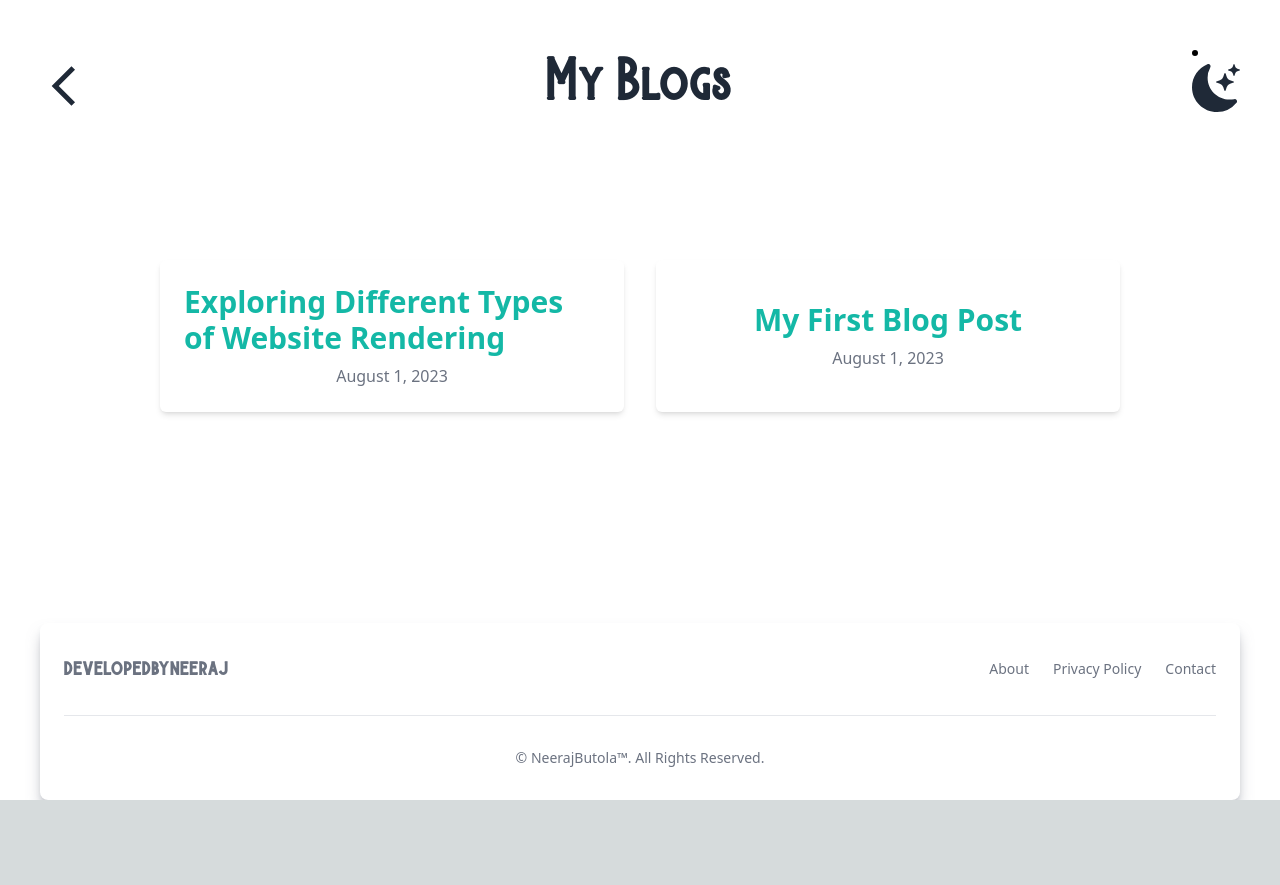
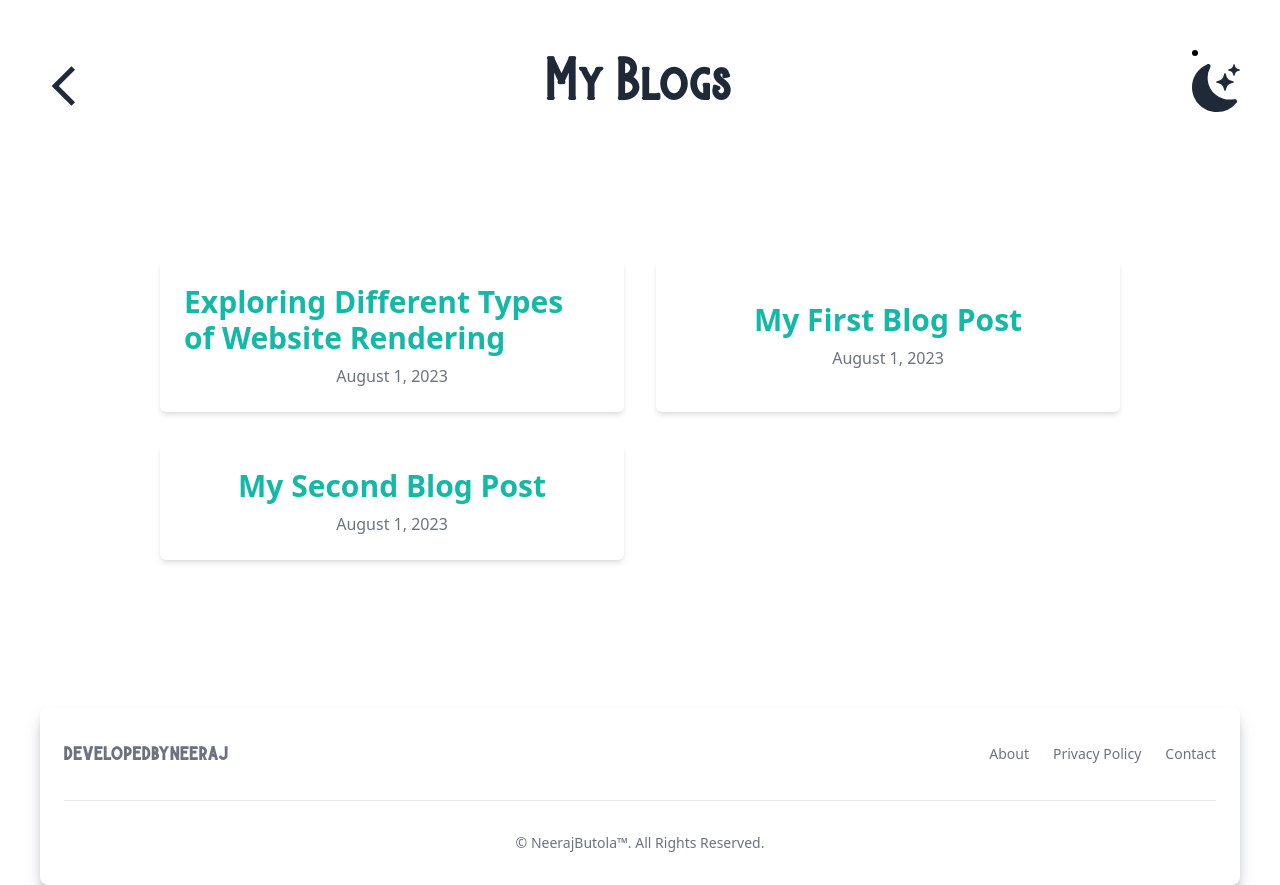
Before and after one commit to Frostdev7506/Neeraj-resume-portfolio, a Next.js app: page /blog in a window 1280 px wide. Before the commit the page ends 800 px from the top, so only its background shows below. Built offline with nearby package versions, Linux system fonts and the light colour scheme.

Commit message:
change article post from anonymous to normal functon

```diff
--- a/pages/blog.js
+++ b/pages/blog.js
@@ -27,7 +27,7 @@ export async function getStaticProps() {
 export default function   ({ posts }) {
   const { darkMode, setDarkMode } = useDarkMode();
    // Limit the number of posts to 2
-   const limitedPosts = posts.slice(0, 2);
+   const limitedPosts = posts
   return (
     <div className={`flex flex-col min-h-screen ${darkMode ? 'dark' : ''} dark:bg-gray-800`}>
       <div className="bg-white flex-grow dark:bg-gray-800">
```
Also changed, not shown: components/ArticlePosts.js (+1 -6 lines).
